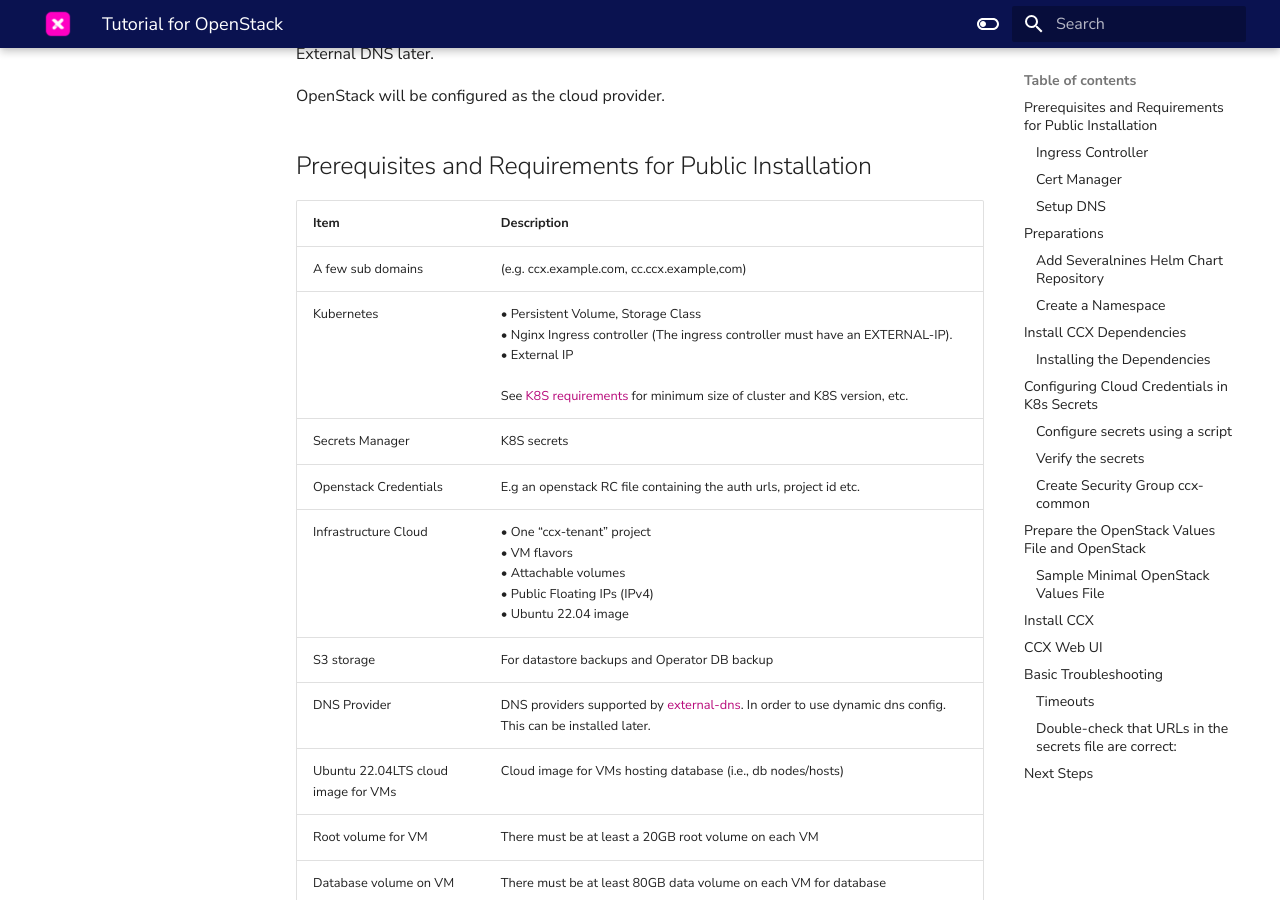
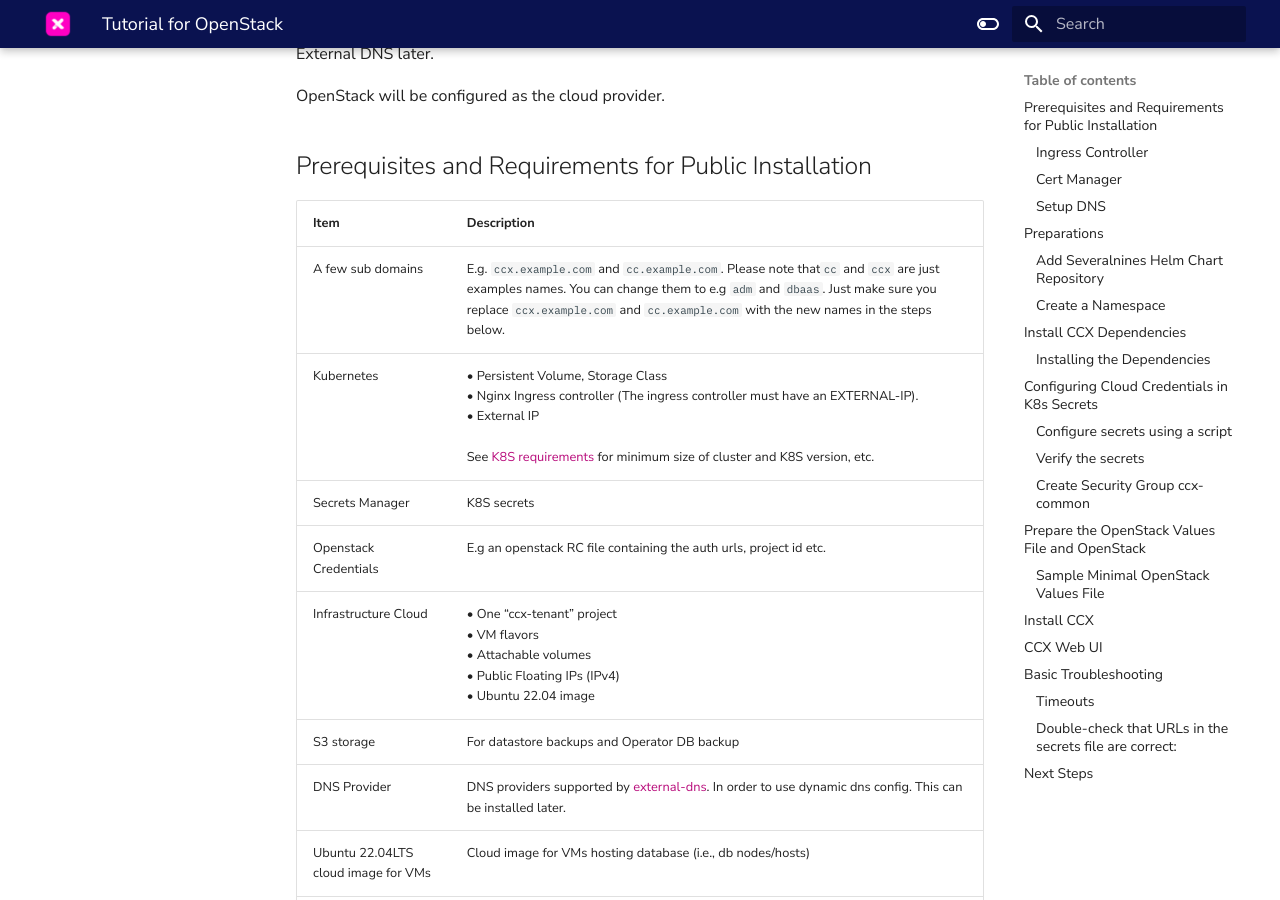
Before and after one commit to severalnines/ccx-docs, an MkDocs documentation site: the page built from docs/admin/Installation/Tutorial-openstack.md, in a window 1280 px wide and 900 px high, scrolled down 324 px. Built offline with MkDocs 1.6.1 and Material for MkDocs 9.7.7, drawn with Linux system fonts in a browser that asks for light colours; comment, search, counter and statistics services are not loaded; some of the changed text lies outside the part shown.

Commit message:
updated domain naming instructions

```diff
--- a/docs/admin/Installation/Tutorial-openstack.md
+++ b/docs/admin/Installation/Tutorial-openstack.md
@@ -12,7 +12,7 @@
 
 | Item                              | Description                                                                                                    |
 |------------------------------------|----------------------------------------------------------------------------------------------------------------|
-| A few sub domains                  | (e.g. ccx.example.com, cc.ccx.example,com)                                                                 |
+| A few sub domains                  | E.g. `ccx.example.com` and `cc.example.com`. Please note that`cc` and `ccx` are just examples names. You can change them to e.g `adm` and `dbaas`. Just make sure you replace `ccx.example.com` and `cc.example.com` with the new names in the steps below.
 | Kubernetes                         | • Persistent Volume, Storage Class<br />• Nginx Ingress controller (The ingress controller must have an EXTERNAL-IP).<br />• External IP<br /><br />See [K8S requirements](docs/admin/Installation/Index.md#k8s-control-plane-requirements) for minimum size of cluster and K8S version, etc. |
 | Secrets Manager                    | K8S secrets                                                                                                    |
 | Openstack Credentials              | E.g an openstack RC file containing the auth urls, project id etc. |
@@ -93,6 +93,9 @@
 
 `cc.example.com` will be the endpoint of ClusterControl where administrators will have detailed control and information about your datastores. We do no recommend that this endpoint it open directly to the public.
 
+:::note
+`cc.example.com` and `ccx.example.com` are just examples. You can change them to e.g `adm` and `dbaas`. Just make sure you replace `ccx.example.com` and `cc.example.com` with the new names in the steps below.
+:::
 
 ## Preparations
 
```
